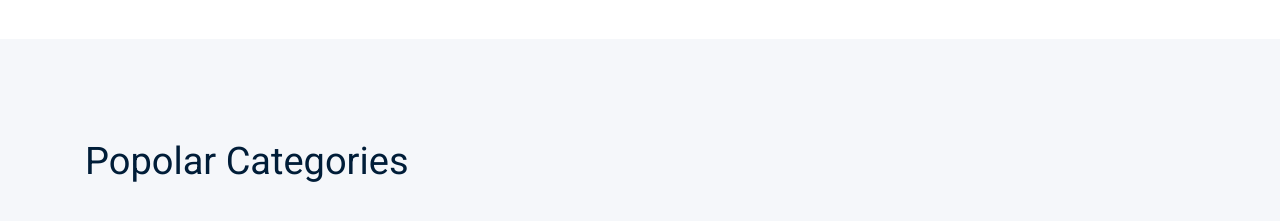
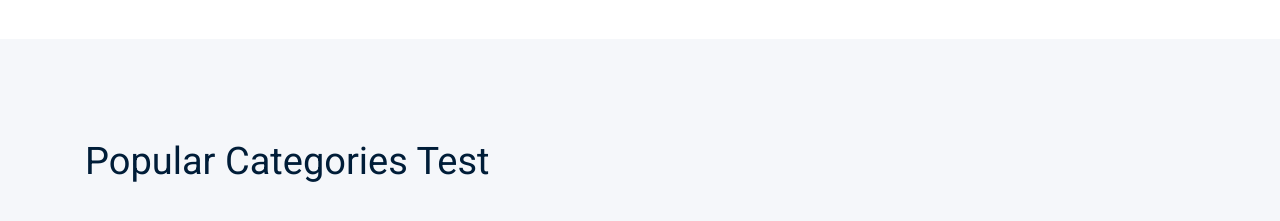
Before and after one commit to KarinaPetr/CiCd, a plain HTML site: page index.html in a window 1280 px wide. Shown: the part 980-1201 px from the top of the page. Drawn offline with Linux system fonts and the light colour scheme.

Commit message:
index.html

```diff
--- a/index.html
+++ b/index.html
@@ -178,7 +178,7 @@
             <div class="row">
                 <div class="col-lg-12">
                     <div class="section_title mb-40">
-                        <h3>Popolar Categories</h3>
+                        <h3>Popular Categories Test</h3>
                     </div>
                 </div>
             </div>
```
